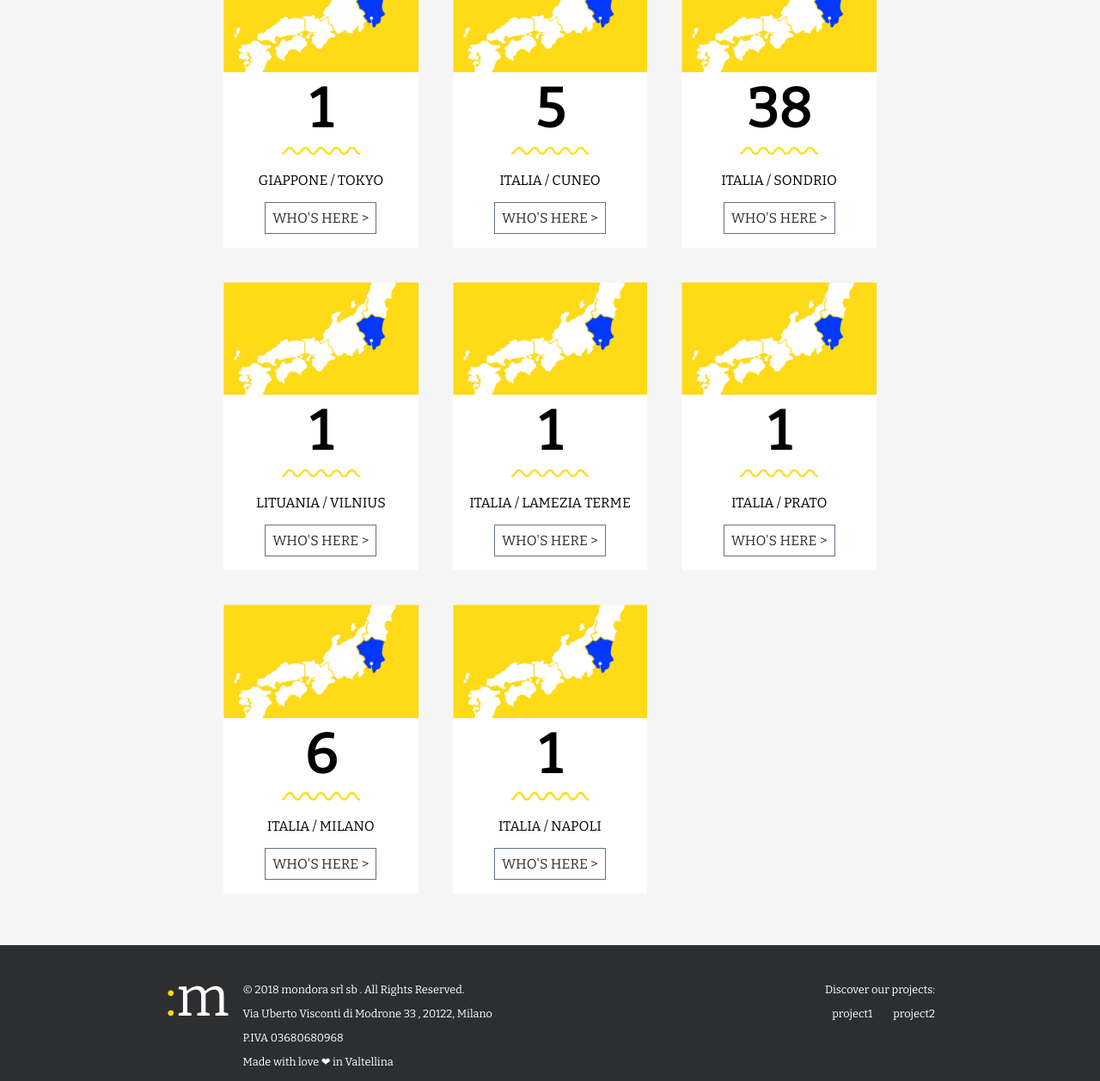
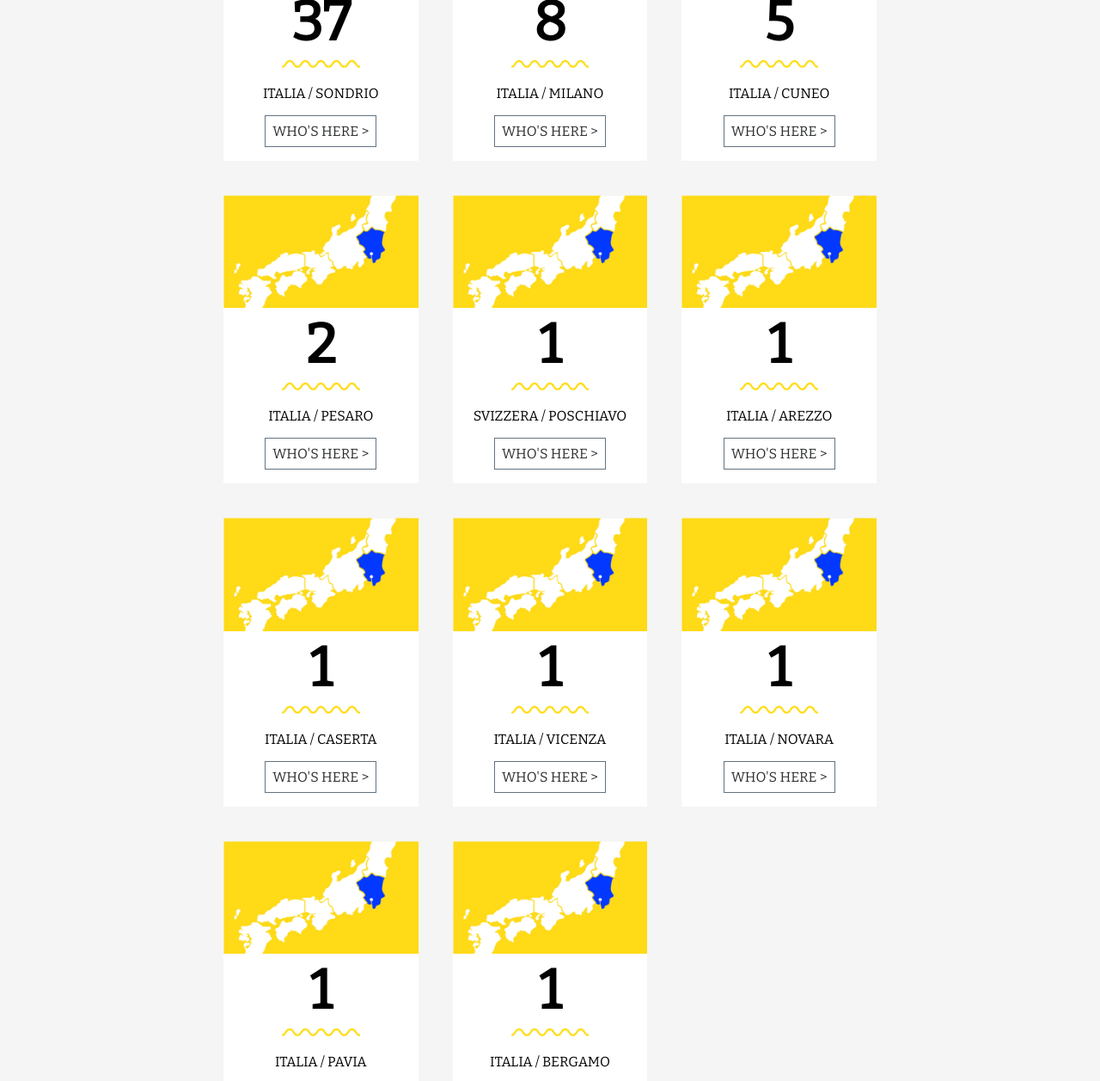
Before and after one commit to mondora/mondora-website-front, a Gatsby site: page /meet-the-team in a window 1280 px wide. Shown: the part 747-2004 px from the top of the page at 86% size. Built offline with nearby package versions, Linux system fonts and the light colour scheme; Gatsby itself is replaced by a stand-in of ours.

Commit message:
chore: update team locations

```diff
--- a/src/pages/meet-the-team/index.jsx
+++ b/src/pages/meet-the-team/index.jsx
@@ -88,8 +88,13 @@ const ContainerRegions = styled.div`
 const Regions = [
     {
         image: Logo,
-        name: "GIAPPONE / TOKYO",
-        number: "1"
+        name: "ITALIA / SONDRIO",
+        number: "37"
+    },
+    {
+        image: Logo,
+        name: "ITALIA / MILANO",
+        number: "8"
     },
     {
         image: Logo,
@@ -98,49 +103,53 @@ const Regions = [
     },
     {
         image: Logo,
-        name: "ITALIA / SONDRIO",
-        number: "38"
+        name: "ITALIA / PESARO",
+        number: "2"
     },
     {
         image: Logo,
-        name: "LITUANIA / VILNIUS",
+        name: "SVIZZERA / POSCHIAVO",
         number: "1"
     },
     {
         image: Logo,
-        name: "ITALIA / LAMEZIA TERME",
+        name: "ITALIA / AREZZO",
         number: "1"
     },
     {
         image: Logo,
-        name: "ITALIA / PRATO",
+        name: "ITALIA / CASERTA",
         number: "1"
     },
     {
         image: Logo,
-        name: "ITALIA / MILANO",
-        number: "6"
+        name: "ITALIA / VICENZA",
+        number: "1"
     },
     {
         image: Logo,
-        name: "ITALIA / NAPOLI",
+        name: "ITALIA / NOVARA",
         number: "1"
-    }
+    },
+    {
+        image: Logo,
+        name: "ITALIA / PAVIA",
+        number: "1"
+    },    {
+        image: Logo,
+        name: "ITALIA / BERGAMO",
+        number: "1"
+    },
 ];
 
 const MeetTheTeam = () => (
     <Layout>
         <Container>
             <LeftParagraph>
-                <LeftTitle>{"Meet the team"}</LeftTitle>
+                <LeftTitle>{"We are :mondora"}</LeftTitle>
                 <LeftContent>
                     {
-                        "Etiam gravida nibh erat, nec congue neque ultrices imperdiet. Etiam molestie augue sed risus aliquet, ut rhoncus purus fermentum. Aliquam ac tortor ligula. Nulla quis orci pulvinar."
-                    }
-                </LeftContent>
-                <LeftContent>
-                    {
-                        "Lorem ipsum dolor sit amet, consectetur adipiscing elit. Maecenas vulputate quam pharetra nunc molestie interdum. Sed nec lorem scelerisque, fermentum lacus a, congue lacus. "
+                        "Hello! Here you can learn a little about each one of us and how we join together to make the amazing :m team. We have divided our profiles by geographical area to help with navigation… nice to meet you!"
                     }
                 </LeftContent>
             </LeftParagraph>
@@ -149,10 +158,7 @@ const MeetTheTeam = () => (
                 <Circle></Circle>
             </Divider>
             <RightParagraph>
-                <RightTitle>
-                    {"Mondora"} <br />
-                    {"Team!"}
-                </RightTitle>
+                <RightTitle>{"Meet the team"}</RightTitle>
             </RightParagraph>
         </Container>
         <ContainerRegions>
```
